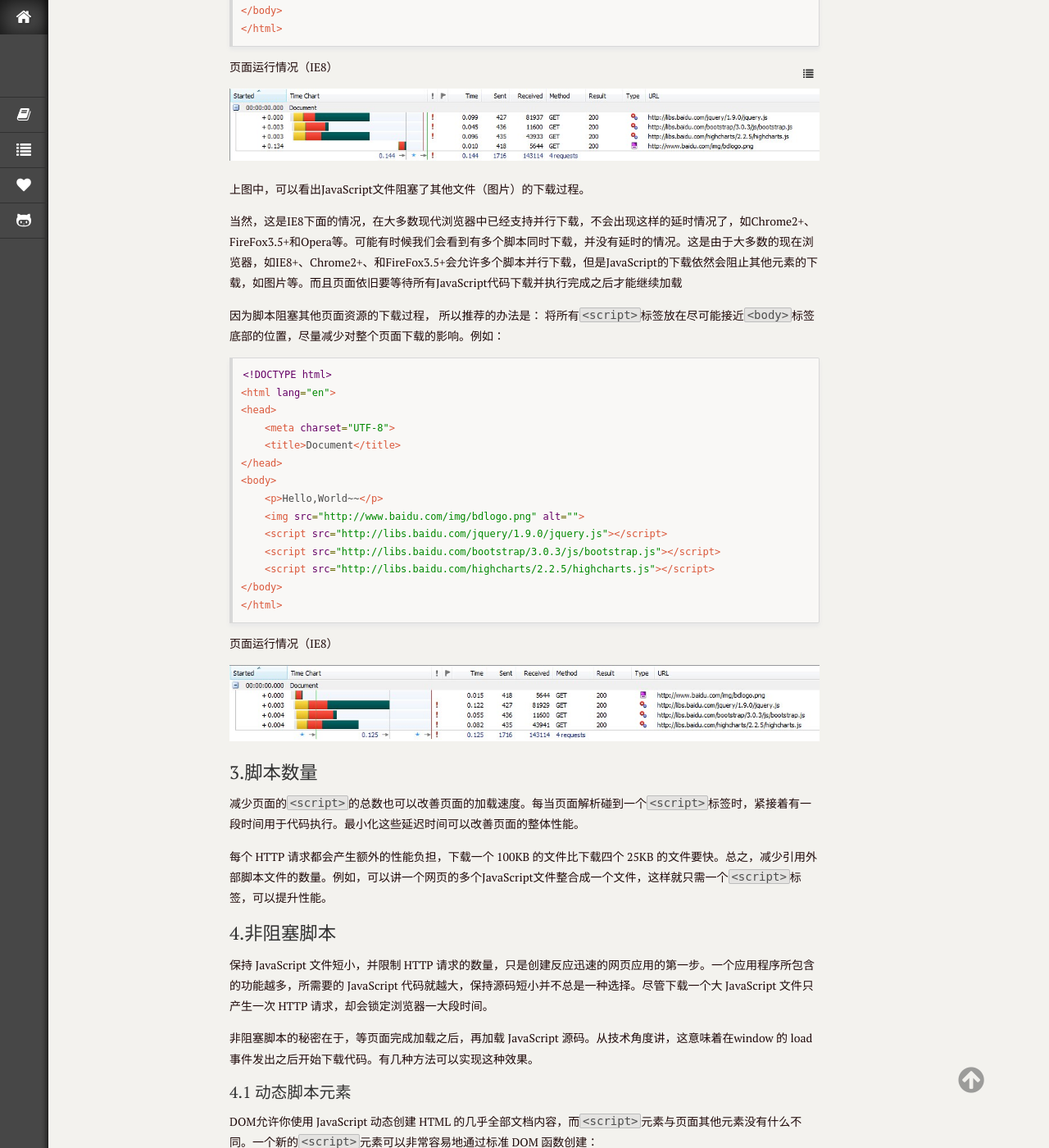
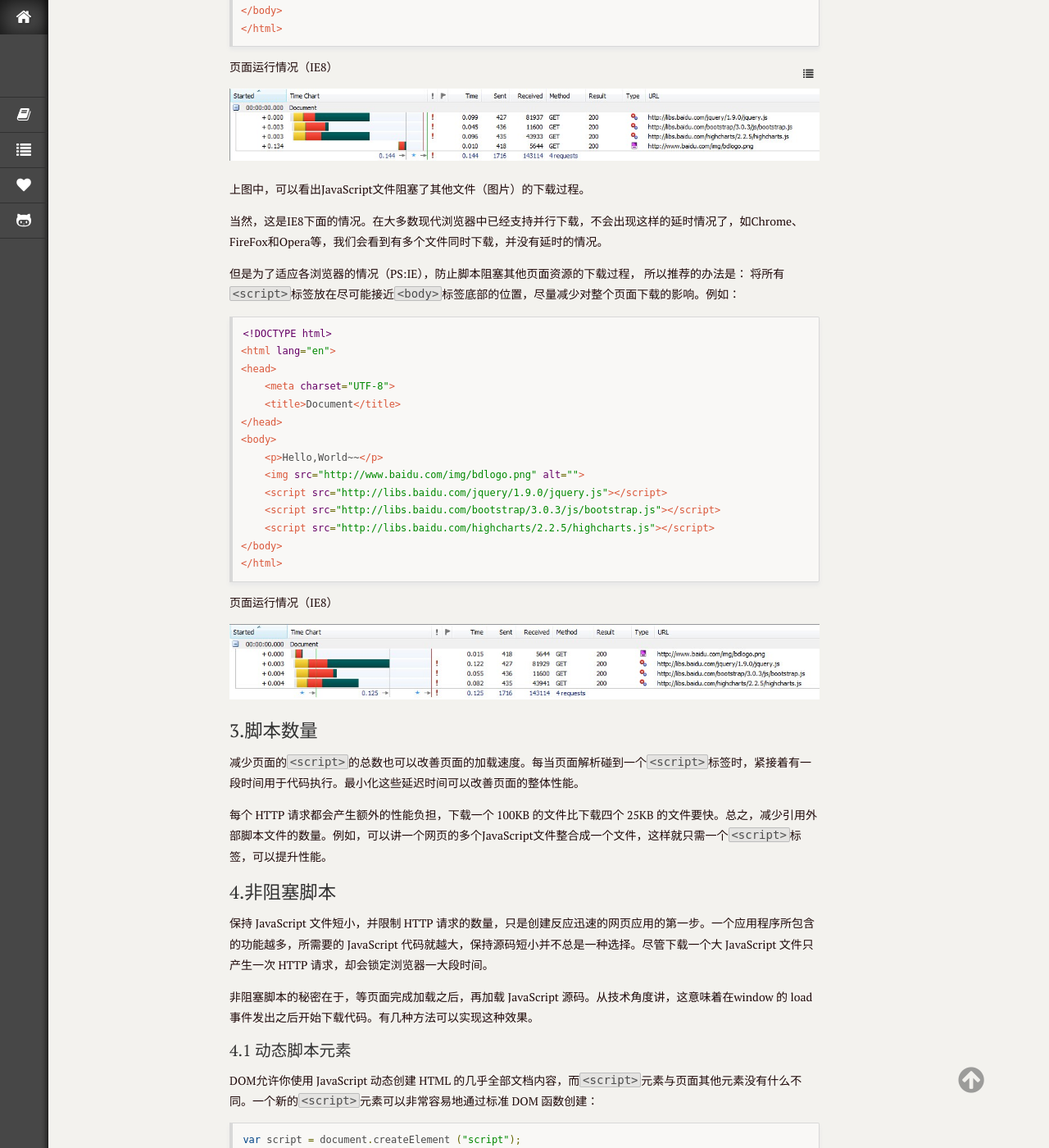
Before and after one commit to GitHubCuCu/dougaoyang.github.io, a Jekyll site: the page built from _posts/javascript/2015-01-15-loading_and_execution.md, in a window 1280 px wide and 1400 px high, scrolled down 780 px. Shown: the whole window at 82% size. Built offline with Jekyll 4.4.1, drawn with Linux system fonts in a browser that asks for light colours; Markdown is read by kramdown in place of the engine named in the settings; some of the changed text lies outside the part shown.

Commit message:
update post

````diff
--- a/_posts/javascript/2015-01-15-loading_and_execution.md
+++ b/_posts/javascript/2015-01-15-loading_and_execution.md
@@ -38,9 +38,9 @@
 
 上图中，可以看出JavaScript文件阻塞了其他文件（图片）的下载过程。
 
-当然，这是IE8下面的情况，在大多数现代浏览器中已经支持并行下载，不会出现这样的延时情况了，如Chrome2+、FireFox3.5+和Opera等。可能有时候我们会看到有多个脚本同时下载，并没有延时的情况。这是由于大多数的现在浏览器，如IE8+、Chrome2+、和FireFox3.5+会允许多个脚本并行下载，但是JavaScript的下载依然会阻止其他元素的下载，如图片等。而且页面依旧要等待所有JavaScript代码下载并执行完成之后才能继续加载
+当然，这是IE8下面的情况。在大多数现代浏览器中已经支持并行下载，不会出现这样的延时情况了，如Chrome、FireFox和Opera等，我们会看到有多个文件同时下载，并没有延时的情况。
 
-因为脚本阻塞其他页面资源的下载过程， 所以推荐的办法是： 将所有`<script>`标签放在尽可能接近`<body>`标签底部的位置，尽量减少对整个页面下载的影响。例如：
+但是为了适应各浏览器的情况（PS:IE），防止脚本阻塞其他页面资源的下载过程， 所以推荐的办法是： 将所有`<script>`标签放在尽可能接近`<body>`标签底部的位置，尽量减少对整个页面下载的影响。例如：
 
 ```HTML
 <!DOCTYPE html>
@@ -86,6 +86,8 @@
 
 当动态加载的脚步文件中需要调用页面其他脚本里面的内容是，就需要跟踪脚本下载完成并准备妥善。
 
+需要注意的是，除了Firefox和Opera，其他浏览器并不保证脚本文件的加载顺序，因此，可以将下载操作串连一起来保证加载顺序，例如：
+
 Firefox, Opera, Chorme 和 Safari 3+会在`<script>`节点接收完成之后发出一个 load 事件。你可以监听这一事件，以得到脚本准备好的通知。
 
 而IE 支持另一种实现方式， 它发出一个 readystatechange 事件。 `<script>`元素有一个 readyState属性，它的值随着下载外部文件的过程而改变。 readyState 有五种取值：
@@ -196,9 +198,6 @@
 页面运行情况（IE8）
 ![页面运行情况][3]
 
-
-作为一个更通用的工具，Yahoo! Search创建了LazyLoad 库，可自行Google下载并使用。
-
 ##5.总结
 
 `<script>`元素会阻塞页面的加载，有几种方法可以减少 JavaScript 对性能的影响：
````
Also changed, not shown: other parts of _posts/javascript/2015-01-15-loading_and_execution.md (+4 -1 lines).
